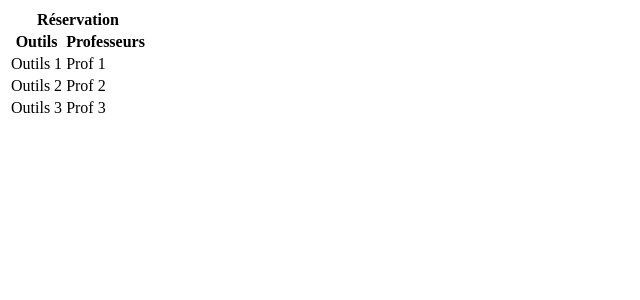
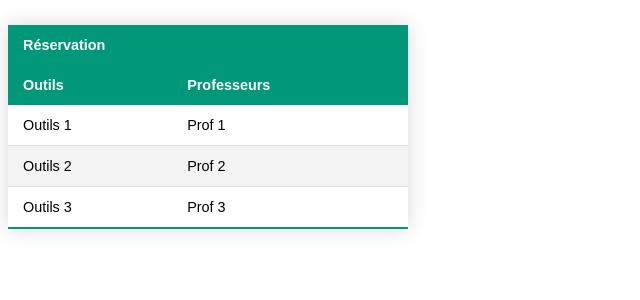
Before and after one commit to arthurpellegrini/WebCompetition, a PHP site: page /admin.php in a window 1280 px wide. Shown: the top 300 px of the page, without its empty margins (0-640 px from the left). Run offline with PHP 8.4, Linux system fonts and the light colour scheme.

Commit message:
adminTempaltes.css Add reservation table style

```diff
--- a/admin.php
+++ b/admin.php
@@ -9,7 +9,8 @@ function DisplayReservationTable($data)
     $itemCount = count($data[0]);
 
     echo "
-<table>
+<div class='table'>
+    <table class='styled-table'>
         <thead>
             <tr>
                 <th colspan='2'>Réservation</th>
@@ -35,24 +36,26 @@ function DisplayReservationTable($data)
     echo "
         </tbody>
     </table>
+</div>
     ";
 }
 
 function Main()
 {
-    echo '
+    echo "
 <!DOCTYPE html>
-<html lang="en">
+<html lang='fr'>
 <head>
-    <meta charset="UTF-8">
+    <meta charset='UTF-8'>
     <title>Mes outils</title>
+    <link rel='stylesheet' href='css/adminTemplates.css'>
 </head>
-<body>';
+<body>";
 
     DisplayReservationTable(GetData());
 
-    echo '</body>
-</html>';
+    echo "</body>
+</html>";
 }
 
 Main();
--- /dev/null
+++ b/css/adminTemplates.css
@@ -0,0 +1,31 @@
+.styled-table {
+    border-collapse: collapse;
+    margin: 25px 0;
+    font-size: 0.9em;
+    font-family: sans-serif;
+    min-width: 400px;
+    box-shadow: 0 0 20px rgba(0, 0, 0, 0.15);
+}
+
+.styled-table thead tr {
+    background-color: #009879;
+    color: #ffffff;
+    text-align: left;
+}
+
+.styled-table th,
+.styled-table td {
+    padding: 12px 15px;
+}
+
+.styled-table tbody tr {
+    border-bottom: 1px solid #dddddd;
+}
+
+.styled-table tbody tr:nth-of-type(even) {
+    background-color: #f3f3f3;
+}
+
+.styled-table tbody tr:last-of-type {
+    border-bottom: 2px solid #009879;
+}
```
Also changed, not shown: css/admin.css (deleted). Lines whose indentation alone changed are shown as unchanged.
